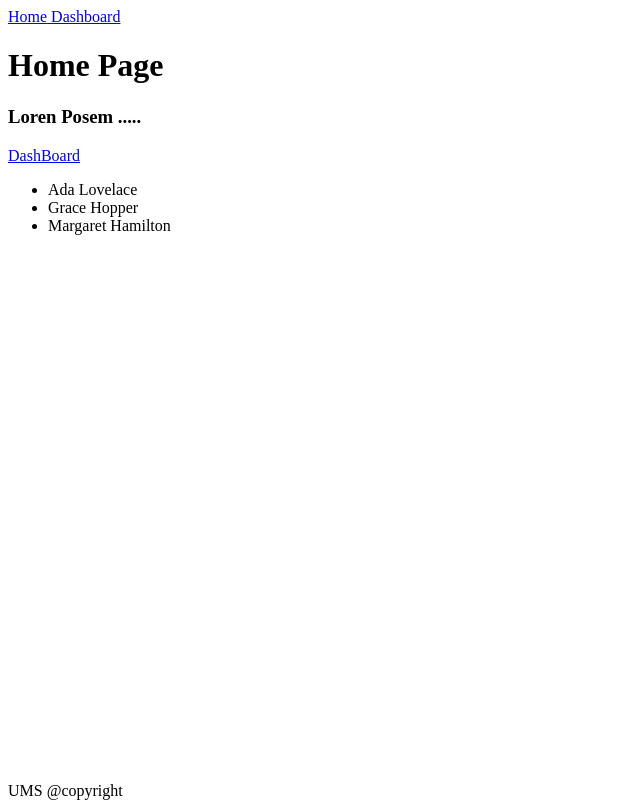
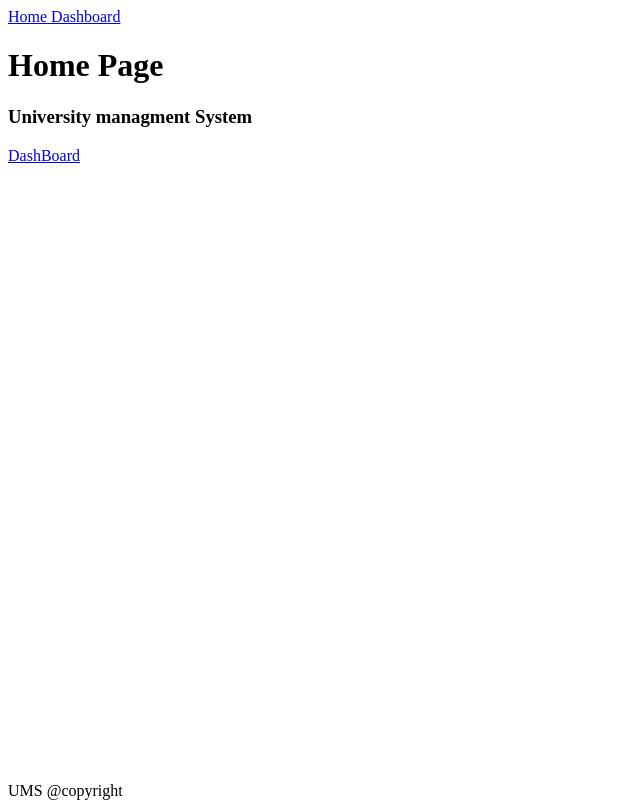
Before and after one commit to Fahim2280/UMS-Front-end, a Next.js app in the folder ums-font-end/: page / in a window 1280 px wide. Shown: the whole page, without its empty margins (0-640 px from the left). Built offline with nearby package versions, Linux system fonts and the light colour scheme.

Commit message:
task 2 done

```diff
--- a/ums-font-end/pages/index.js
+++ b/ums-font-end/pages/index.js
@@ -7,13 +7,8 @@ export default function Home() {
     <>
     <MyLayout title="Home"/>
     <h1>Home Page</h1>
-    <h3>Loren Posem .....</h3>
+    <h3>University managment System</h3>
     <Link href="/admin/dashboard/">DashBoard</Link>
-    <ul >
-        {names.map((name) => (
-          <li key={name}> {name} </li>
-        ))}
-      </ul>
     </>
   )
 }
```
